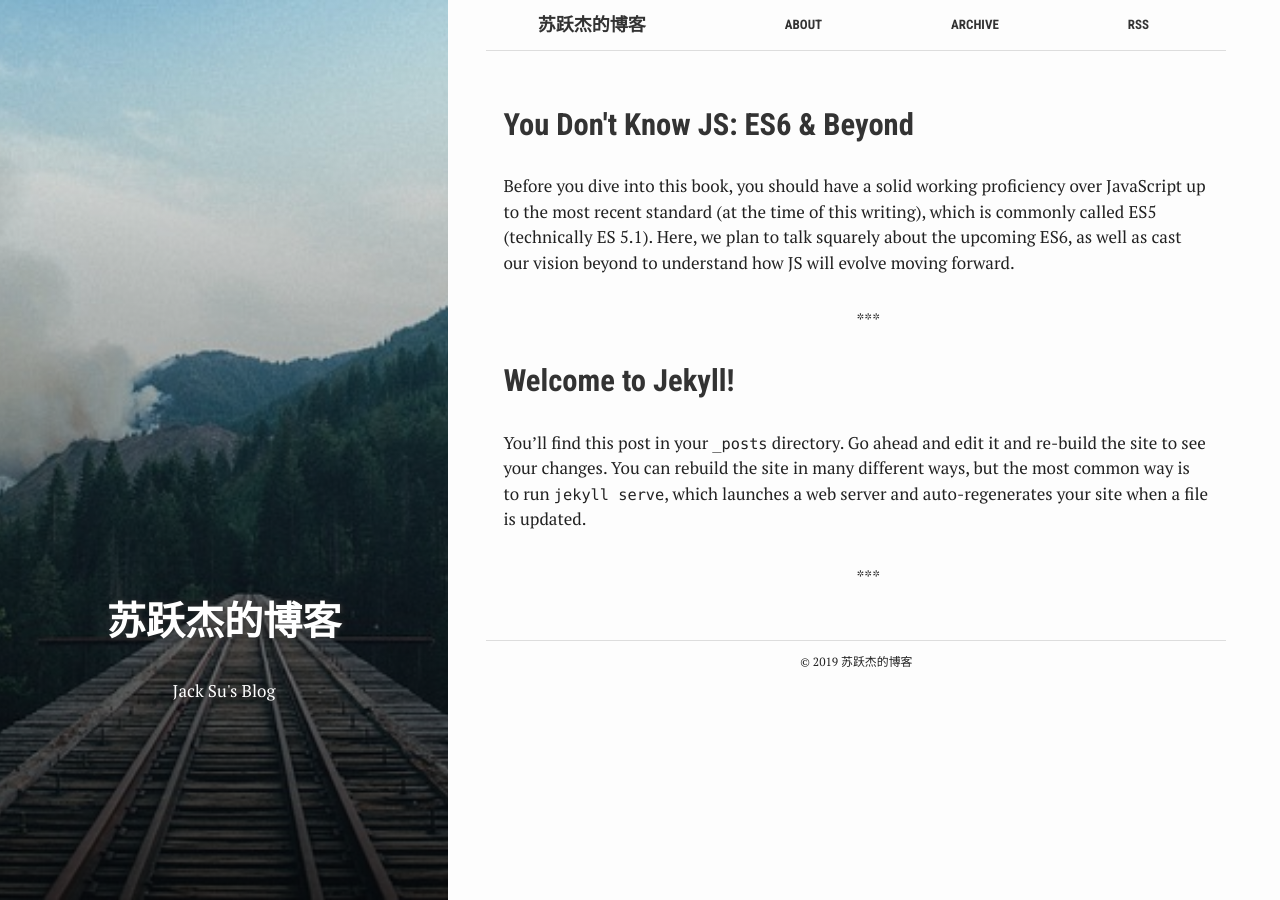
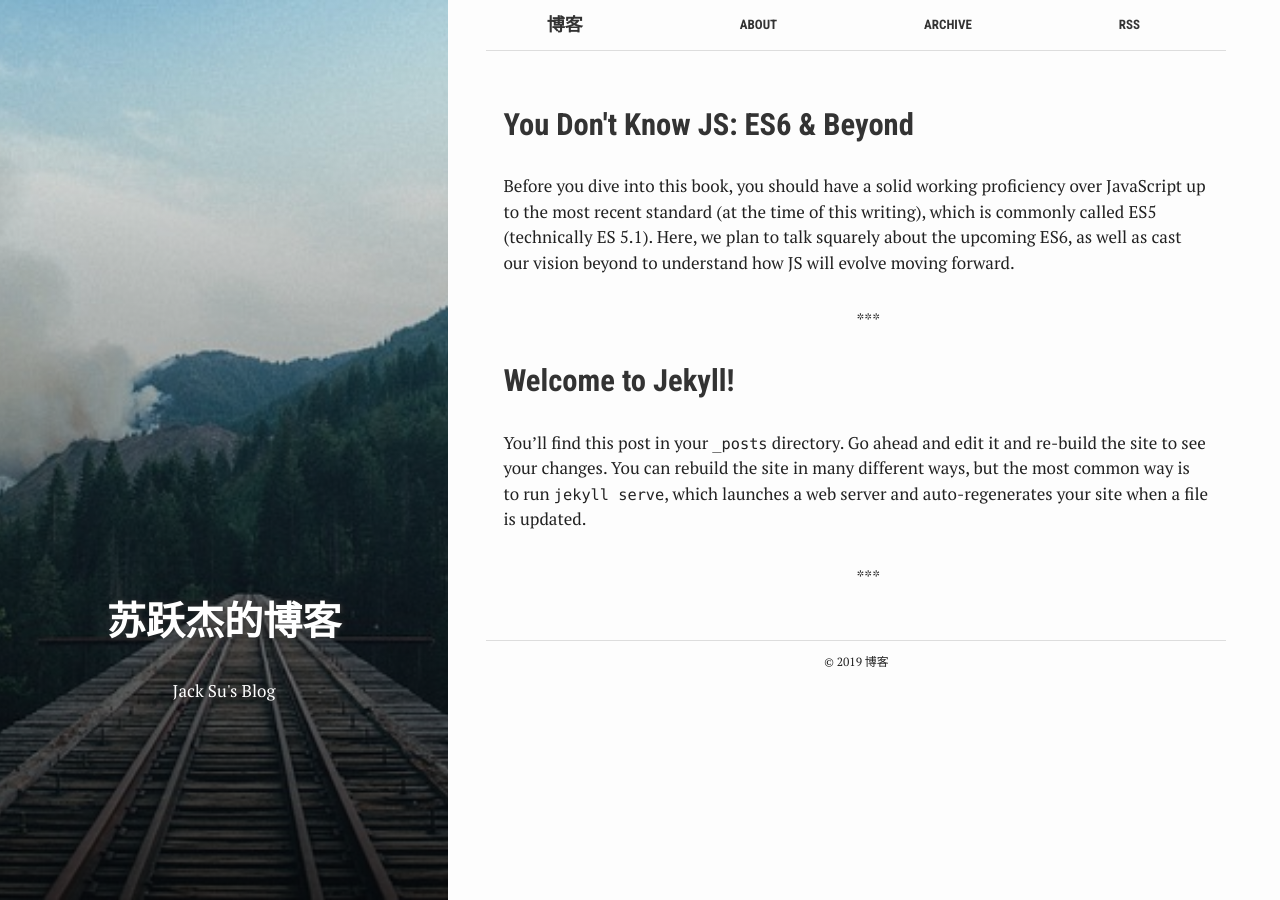
Before and after one commit to suyuejie/blog, a Jekyll site: the page built from index.html, in a window 1280 px wide. Built offline with Jekyll 4.4.1, drawn with Linux system fonts in a browser that asks for light colours.

Commit message:
Add files via upload

```diff
--- a/_config.yml
+++ b/_config.yml
@@ -6,7 +6,7 @@
 # 'jekyll serve'. If you change this file, please restart the server process.
 
 # Site settings
-title: 苏跃杰的博客
+title: 博客
 email: your-email@domain.com
 description: > # this means to ignore newlines until "baseurl:"
   Write an awesome description for your new site here. You can edit this
```
